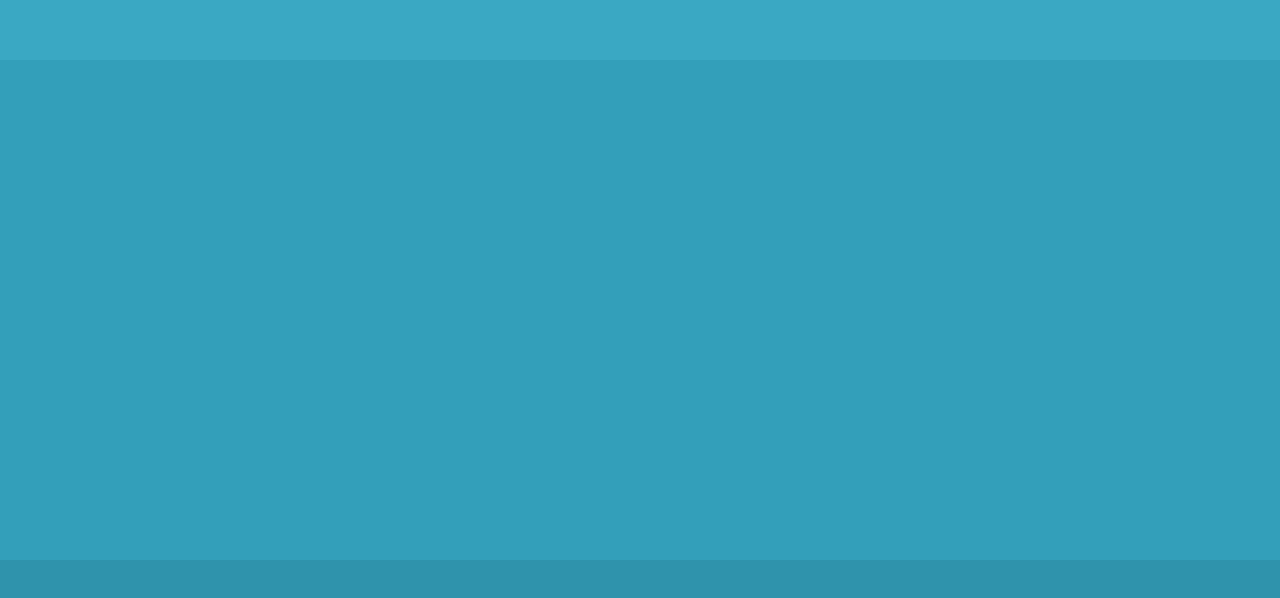
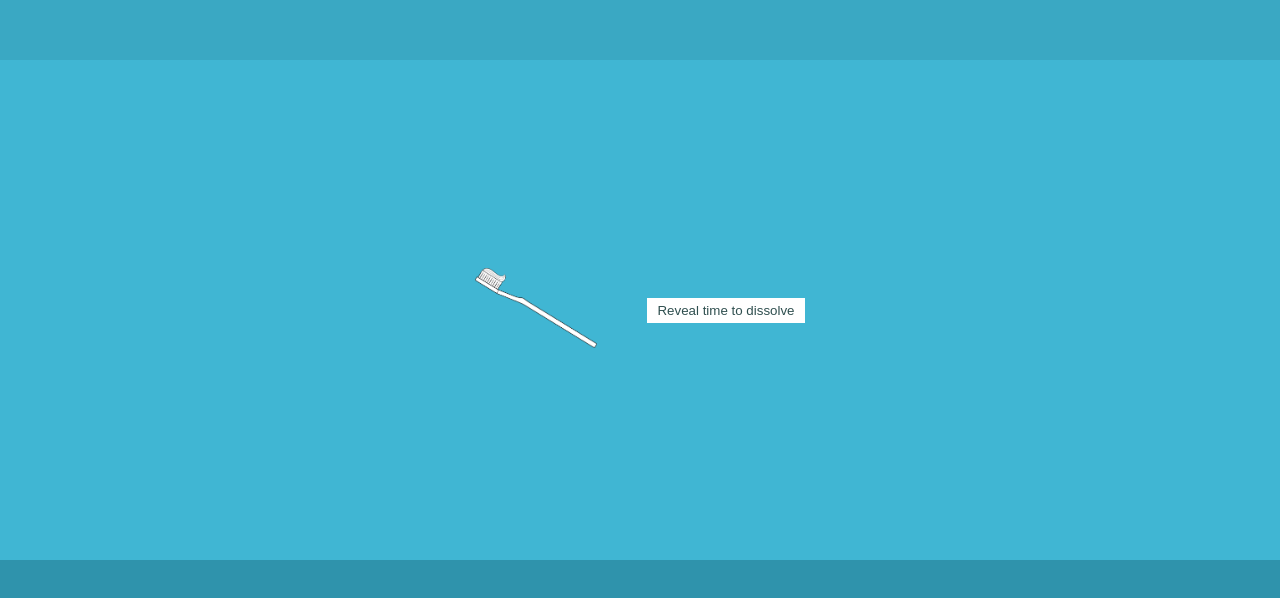
Before and after one commit to Junior-Developer-Group/lifecycle-of-plastics, a Vue app: page / in a window 1280 px wide. Shown: the part 1440-2038 px from the top of the page. Built offline with nearby package versions, Linux system fonts and the light colour scheme.

Commit message:
DEV-285:Add dissolve duration for toothbrush in LevelThree

```diff
--- a/src/components/levels/LevelThree.vue
+++ b/src/components/levels/LevelThree.vue
@@ -1,16 +1,70 @@
 <template>
-    <section></section>
+    <section>
+		<aside>
+			<img src="../../assets/plastic-toothbrush.png" :alt="item.alt_text">
+		</aside>
+		<aside>
+			<p v-if="shouldShowText">
+                The {{ item.name}} will disolve in {{ item.time_to_dissolve }}
+			</p>
+			<button @click="showMeTheText"
+			:class="{'active' : shouldShowText}"> {{ item.button_text }} </button>
+		</aside>
+	</section>
 </template>
 
 <script>
 export default {
-    name: 'LevelThree'
+    name: 'LevelThree',
+	data(){
+		return {
+			item:{
+				name:'Plastic Toothbrush',
+				time_to_dissolve:'500 years',
+				alt_text:'plastic toothbrush',
+				button_text:'Reveal time to dissolve'
+			},
+			shouldShowText: false
+		}
+	},
+	methods:{
+		showMeTheText(){
+			this.shouldShowText = !this.shouldShowText
+
+			this.item.button_text = this.shouldShowText
+									? 'Hide button text'
+									: 'Reveal time to dissolve'
+		}
+	}
 }
 </script>
 
 <style lang="scss" scoped>
-    section {
-		height: 500px;
-		background: #339FBA;
-    }
+section {
+	height: 500px;
+	background: #40B6D3;
+
+	display: flex;
+	justify-content: center;
+	align-items: center;
+
+	aside {
+		img {
+			height: 80px;
+			margin-right: 50px;
+		}
+
+		button {
+			border: none;
+			padding: 5px 10px;
+			background: white;
+			color: darkslategrey;
+		}
+
+		button.active {
+			background-color: grey;
+			color: white;
+		}
+	}
+}
 </style>
```
Also changed, not shown: src/assets/plastic-toothbrush.png (added).
